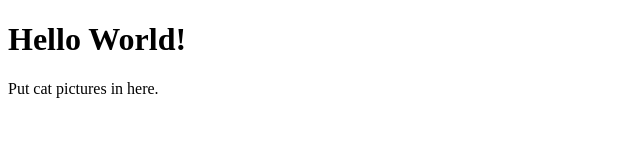
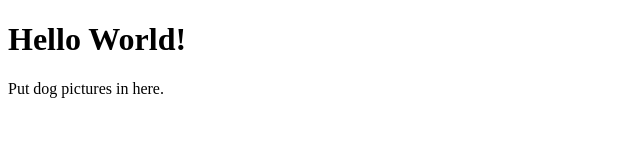
Before and after one commit to ydnactnim/cats, a plain HTML site: page index.html in a window 1280 px wide. Shown: the full height of the page, 0-640 px from the left. Drawn offline with Linux system fonts and the light colour scheme.

Commit message:
Make small wording change; ignore editor backups

```diff
--- a/index.html
+++ b/index.html
@@ -7,6 +7,6 @@
 </head>
 <body>
 	<h1>Hello World!</h1>
-	<p>Put cat pictures in here.</p>
+	<p>Put dog pictures in here.</p>
 </body>
 </html>
```
Also changed, not shown: 1 other file.
